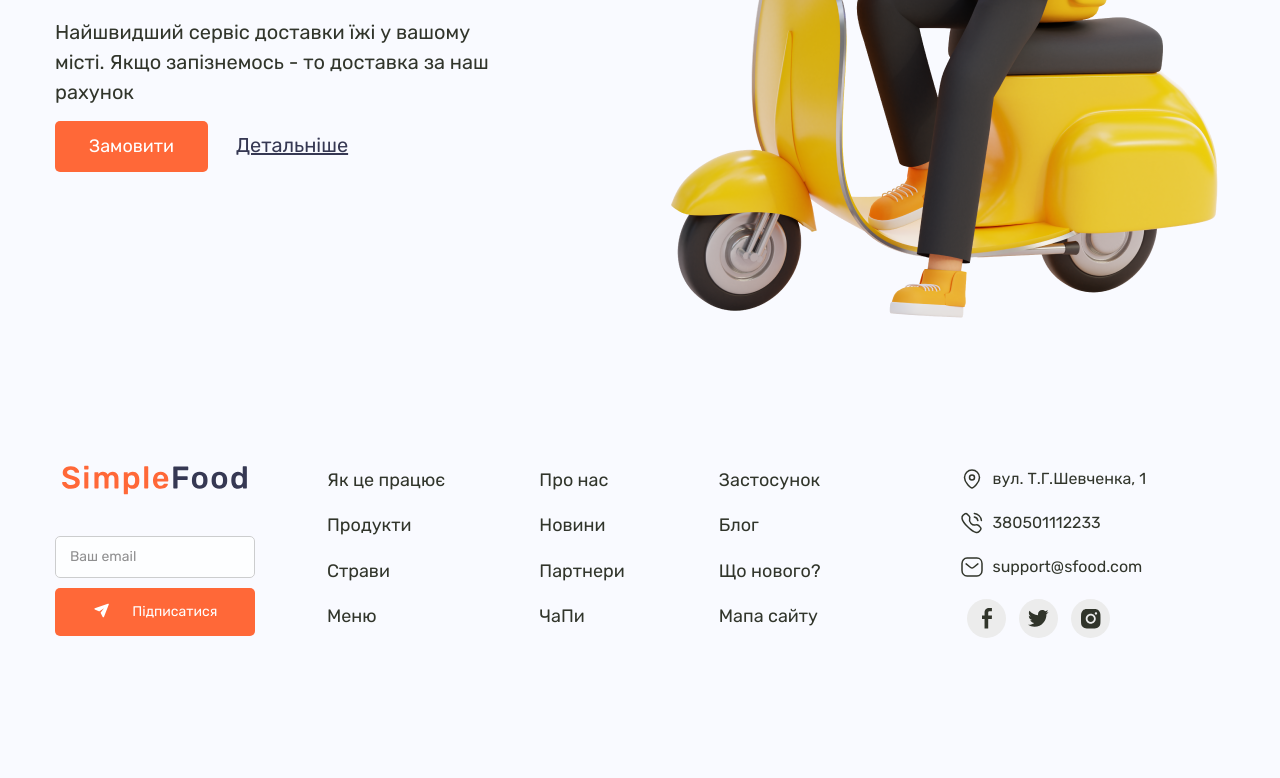
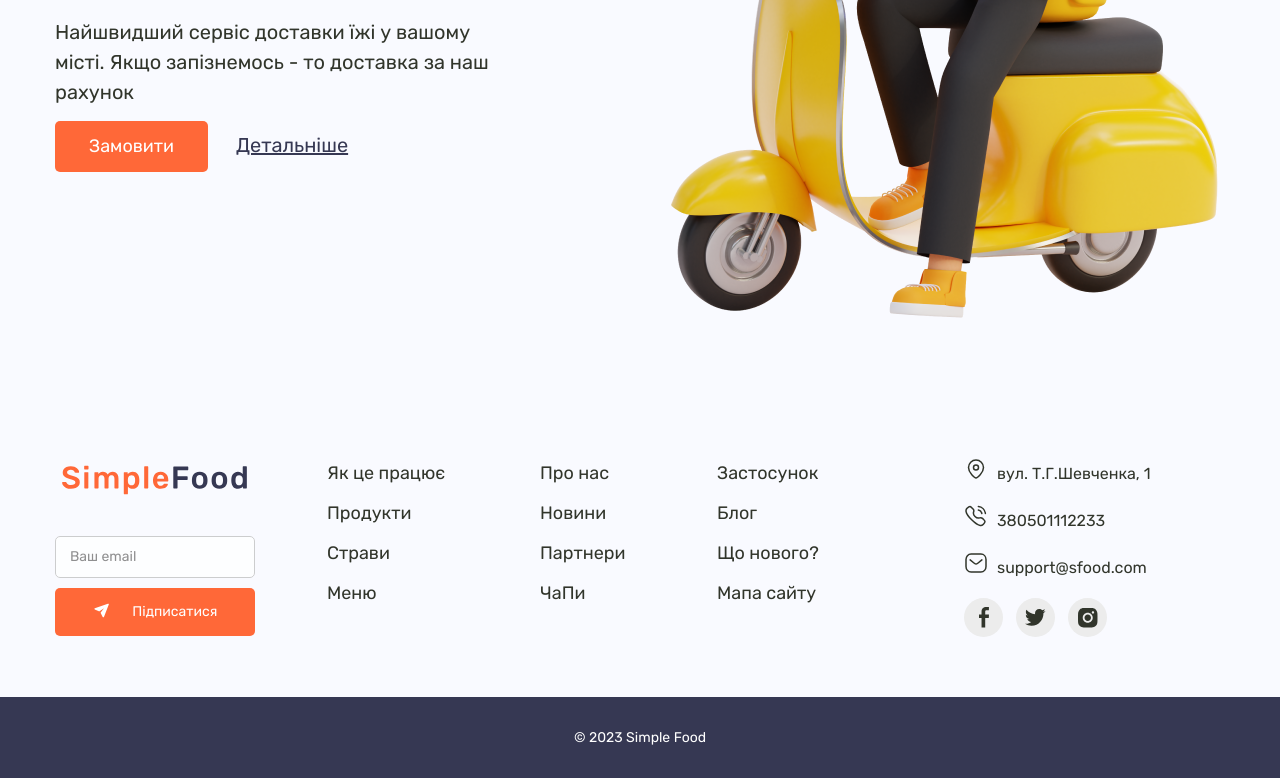
Before and after one commit to KanishVlad/SimpleFood, a website: page app/index.html in a window 1280 px wide. Shown: the part 505-1283 px from the top of the page. Before the commit the page ends 1210 px from the top, so only its background shows below. Drawn offline with nearby package versions, Linux system fonts and the light colour scheme; files that its build step writes are made by us from their sources.

Commit message:
fixeded footer

```diff
--- a/app/index.html
+++ b/app/index.html
@@ -195,24 +195,24 @@
         <address class="address">
           <ul class="address__list">
             <li class="address__item">
-              <a class="address__geolocation" href="#">
+              <a class="address__link address__link--geo link" href="#">
                 вул. Т.Г.Шевченка, 1
               </a>
             </li>
             <li class="address__item">
-              <a class="address__tel" href="tel:+380501112233">
+              <a class="address__link address__link--phone link" href="tel:+380501112233">
                 380501112233
               </a>
             </li>
             <li class="address__item">
-              <a class="address__email" href="mailto:support@sfood.com">
+              <a class="address__link address__link--mail link" href="mailto:support@sfood.com">
                 support@sfood.com
               </a>
             </li>
           </ul>
           <ul class="social">
             <li class="social__item">
-              <a class="social__link" href="">
+              <a class="social__link link " href="#">
                 <svg width="39" height="39" viewBox="0 0 39 39" fill="none" xmlns="http://www.w3.org/2000/svg">
                   <circle cx="19.5" cy="19.5" r="19.5" fill="#ECECEC" />
                   <path
@@ -223,7 +223,7 @@
               </a>
             </li>
             <li class="social__item">
-              <a class="social__link" href="">
+              <a class="social__link link" href="#">
                 <svg width="39" height="39" viewBox="0 0 39 39" fill="none" xmlns="http://www.w3.org/2000/svg">
                   <circle cx="19.5" cy="19.5" r="19.5" fill="#ECECEC" />
                   <path
@@ -234,7 +234,7 @@
               </a>
             </li>
             <li class="social__item">
-              <a class="social__link" href="">
+              <a class="social__link link" href="#">
                 <svg width="39" height="39" viewBox="0 0 39 39" fill="none" xmlns="http://www.w3.org/2000/svg">
                   <circle cx="19.5" cy="19.5" r="19.5" fill="#ECECEC" />
                   <path
@@ -251,6 +251,9 @@
 
       </div>
     </div>
+    <p class="footer__author">
+      © 2023 Simple Food
+    </p>
   </footer>
 
 
--- a/app/scss/style.scss
+++ b/app/scss/style.scss
@@ -59,6 +59,7 @@
 }
 
 .hero {
+
   // background-image: url('../images/delivery-guy.png');
   // background-size: auto;
   // background-repeat: no-repeat;
@@ -70,8 +71,8 @@
 
   &__content {
     padding: 156px 0 155px;
-      margin-right: 134px;
-      max-width: 476px;
+    margin-right: 134px;
+    max-width: 476px;
   }
 
   &__title,
@@ -93,16 +94,19 @@
     max-width: 450px;
     margin-bottom: 14px;
   }
+
   &__btn {
     padding: 12px 32px;
     font-size: 18px;
     margin-right: 21px;
   }
+
   &__link {
     text-decoration: underline;
     font-size: 20px;
     line-height: 1.5;
     color: $darkBlue-900;
+
     &:hover,
     &:focus,
     &:active {
@@ -113,11 +117,11 @@
 }
 
 .footer {
-  padding-bottom: 60px;
+
 
   &__wrapper {
     display: flex;
-
+    padding-bottom: 50px;
   }
 
   &__form {
@@ -149,19 +153,30 @@
   }
 
   &__nav {
-    display: flex;
+    display: grid;
+    grid-template-columns: 123px 87px 110px;
+    grid-gap: 90px;
+    margin-right: 137px;
   }
 
   &__list {
-    display: flex;
-    flex-direction: column;
-    justify-content: space-evenly;
-    margin-right: 90px;
+    padding-top: 8px;
+    display: grid;
+    grid-template-rows: repeat(5, 1fr);
+    grid-gap: 10px;
   }
 
-  &__list:last-child {
-    margin-right: 145px;
+  &__author {
+    font-size: 14px;
+    padding: 30px 0;
+    background-color: $darkBlue-900;
+    display: flex;
+    justify-content: center;
+    color: #ffffff;
+
+
   }
+
 
 
 
@@ -173,61 +188,63 @@
 }
 
 .address {
-  font-size: 16px;
-  padding-top: 18px;
+  padding-top: 8px;
 
   &__item {
-    margin-bottom: 20px;
+    margin-bottom: 17px;
   }
 
-  &__geolocation {
-    padding: 0 0 0 25px;
+  &__link {
+    font-size: 16px;
+    padding: 9px 5px 9px 33px;
     position: relative;
+  }
+
+  &__link--geo {
 
     &::before {
       position: absolute;
       content: "";
       width: 24px;
       height: 24px;
-      left: -7px;
+      left: 0px;
       background-image: url('../images/icons/location.svg');
     }
   }
 
-  &__tel {
-    padding: 0 0 0 25px;
-    position: relative;
+  &__link--phone {
 
     &::before {
       position: absolute;
       content: "";
       width: 24px;
       height: 24px;
-      left: -7px;
+      left: 0;
       background-image: url('../images/icons/phone.svg');
     }
   }
 
-  &__email {
-    padding: 0 0 0 25px;
-    position: relative;
-
+  &__link--mail {
     &::before {
       position: absolute;
       content: "";
       width: 24px;
       height: 24px;
-      left: -7px;
+      left: 0px;
       background-image: url('../images/icons/mail.svg');
     }
   }
+
 }
+
+
+
 
 .social {
   display: flex;
 
   &__item {
-    margin-right: 13px;
+    margin-right: 9px;
   }
 }
 
```
